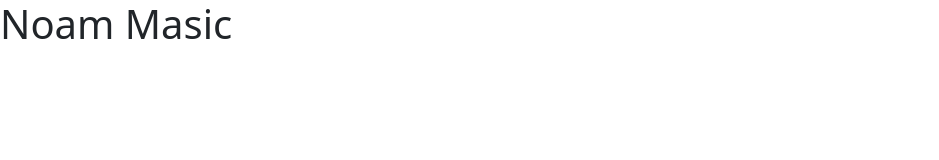
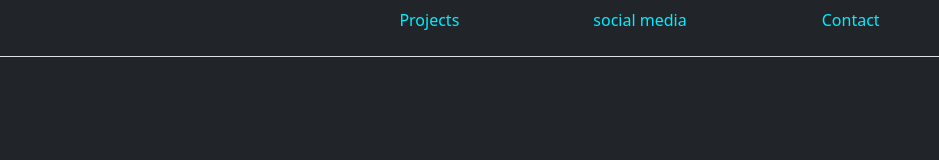
Before and after one commit to NoamMasic/NoamMasic.github.io, a plain HTML site: page index.html in a window 1280 px wide. Shown: the whole page, without its empty margins (0-939 px from the left). Drawn offline with nearby package versions, Linux system fonts and the light colour scheme.

Commit message:
home page verder gemaakt

```diff
--- a/css/style.css
+++ b/css/style.css
@@ -0,0 +1,3 @@
+.lightblue{
+    color: rgb(0, 238, 255);
+}
--- a/index.html
+++ b/index.html
@@ -11,17 +11,32 @@
   <link href="https://cdn.jsdelivr.net/npm/bootstrap@5.2.1/dist/css/bootstrap.min.css" rel="stylesheet"
     integrity="sha384-iYQeCzEYFbKjA/T2uDLTpkwGzCiq6soy8tYaI1GyVh/UjpbCx/TYkiZhlZB6+fzT" crossorigin="anonymous">
 
+  <link rel="stylesheet" href="https://cdn.jsdelivr.net/npm/bootstrap-icons@1.10.5/font/bootstrap-icons.css">
+
     <!-- personal css -->
     <link rel="stylesheet" href="/css/style.css">
 </head>
 
-<body>
+<body class="bg-dark">
   <header>
     <!-- place navbar here -->
   </header>
   <main>
-    <h1>Noam Masic</h1>
-
+    <div class="container-fluid">
+      <div class="row bg-dark p-2 border-bottom">
+        <div class="col"></div>
+        <div class="col-md-2 text-center">
+          <p class="lightblue">Projects</p>
+        </div>
+        <div class="col-md-2 text-center">
+          <p class="lightblue">social media</p>
+        </div>
+        <div class="col-md-2 text-center">
+          <p class="lightblue">Contact</p>
+        </div>
+        <div class="col"></div>
+      </div>
+    </div>
   </main>
   <footer>
     <!-- place footer here -->
```
